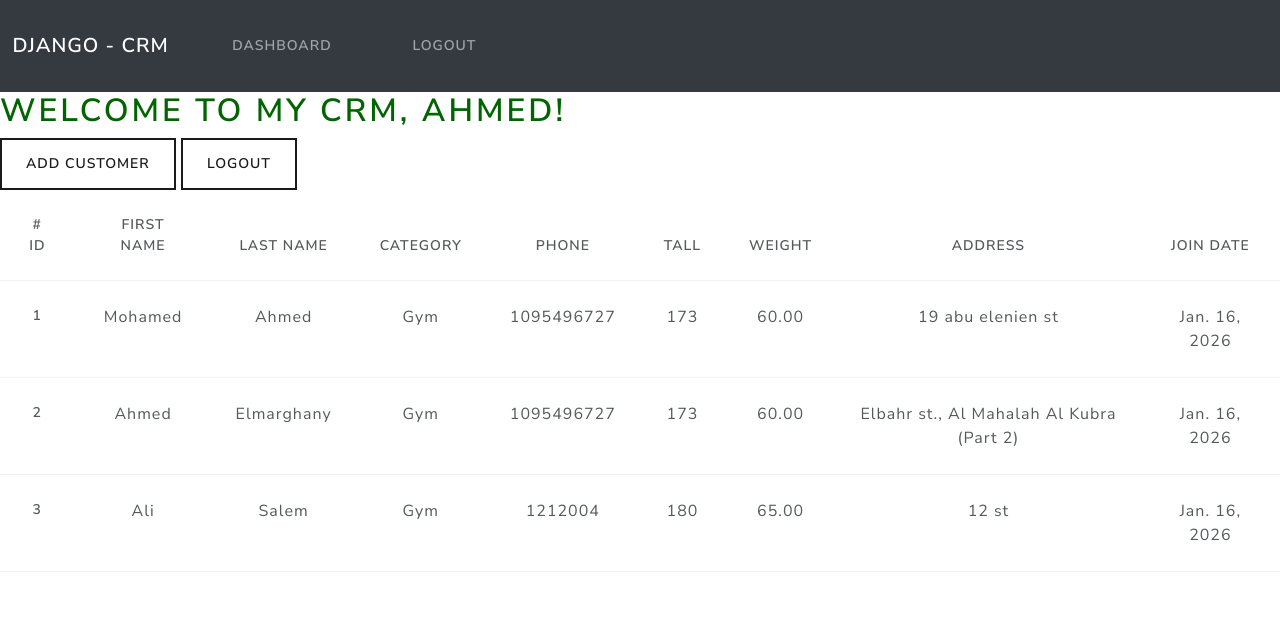
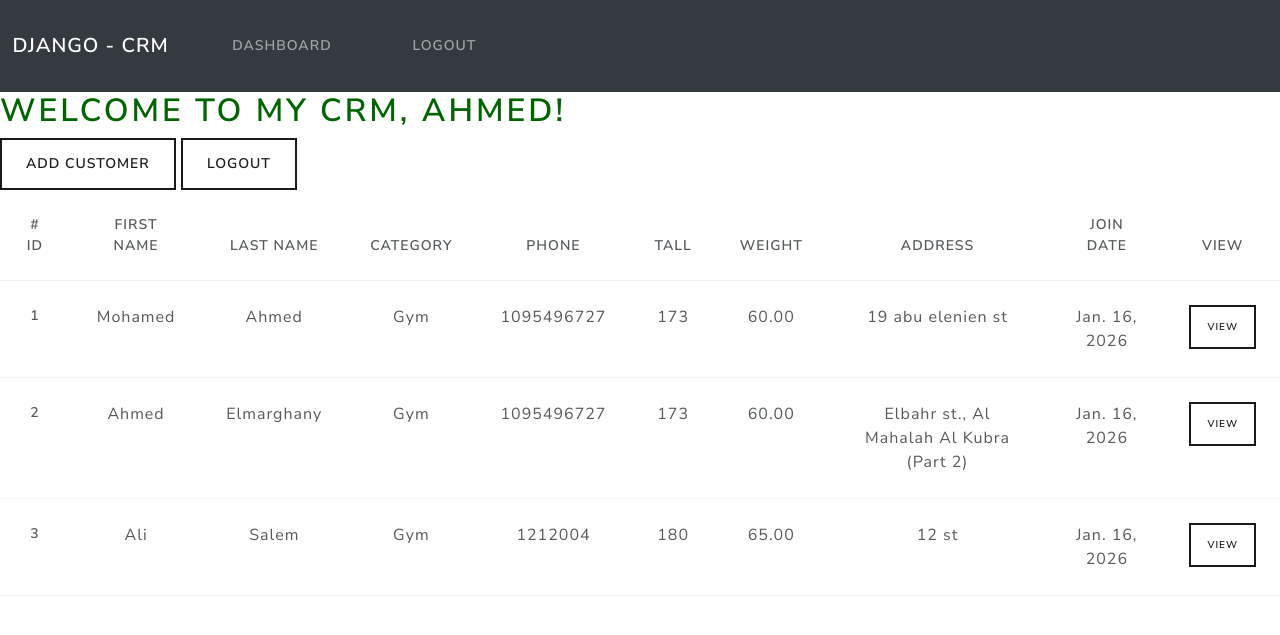
Before and after one commit to AhmedElmarghany/crm, a Django app: page /dashboard/ in a window 1280 px wide. Shown: the top 635 px of the page. Run offline with Django 5.2, Linux system fonts and the light colour scheme; a user stored in the database is signed in; data comes from the database, SQL or seed files in the repository; both versions use the stored data as it was after the commit; some libraries are stand-ins or nearby versions.

Commit message:
feat(record): display individual record in template

```diff
--- a/templates/web/dashboard.html
+++ b/templates/web/dashboard.html
@@ -19,6 +19,7 @@
         <th scope="col">Weight</th>
         <th scope="col">Address</th>
         <th scope="col">Join date</th>
+        <th scope="col">view</th>
       </tr>
     </thead>
     <tbody>
@@ -33,14 +34,8 @@
         <td>{{record.weight}}</td>
         <td>{{record.address}}</td>
         <td>{{record.created_at}}</td>
+        <td><a href="{% url 'view_record' record.id %}" class="btn btn-outline-primary btn-sm">view</a></td>
       </tr>
-
-
-
-
-
-
-
       {% endfor %}
     </tbody>
   </table>
--- /dev/null
+++ b/templates/web/view_record.html
@@ -0,0 +1,6 @@
+{% extends 'base.html' %}
+{% block content %}
+<h1>Name: {{record.first_name|capfirst}} {{record.last_name|capfirst}}</h1>
+<p>Category: {{record.category}}</p>
+<p>phone: {{record.phone}}</p>
+{% endblock %}
--- a/webapp/urls.py
+++ b/webapp/urls.py
@@ -7,5 +7,6 @@ urlpatterns = [
     path('login/', views.login, name='login'),
     path('dashboard/', views.dashboard, name='dashboard'),
     path('logout/', views.logout, name='logout'),
-    path('create-record/', views.create_record, name='createrecord')
+    path('create-record/', views.create_record, name='createrecord'),
+    path('view/<int:record_id>/', views.view_record, name='view_record')
 ]
--- a/webapp/views.py
+++ b/webapp/views.py
@@ -1,4 +1,4 @@
-from django.shortcuts import render, redirect
+from django.shortcuts import render, redirect, get_object_or_404
 from .forms import CreateUserForm, LoginForm, CreateRecordForm
 from django.contrib.auth import authenticate, login as auth_login, logout as auth_logout
 from django.contrib.auth.decorators import login_required
@@ -66,3 +66,11 @@ def create_record(request):
     context = {'form': form}
 
     return render(request, 'web/create-record.html', context)
+
+
+@login_required(login_url='login')
+def view_record(request, record_id):
+    all_records = get_object_or_404(Record, id=record_id)
+    context = {'record': all_records}
+
+    return render(request, 'web/view_record.html', context)
```
Also changed, not shown: db.sqlite3.
